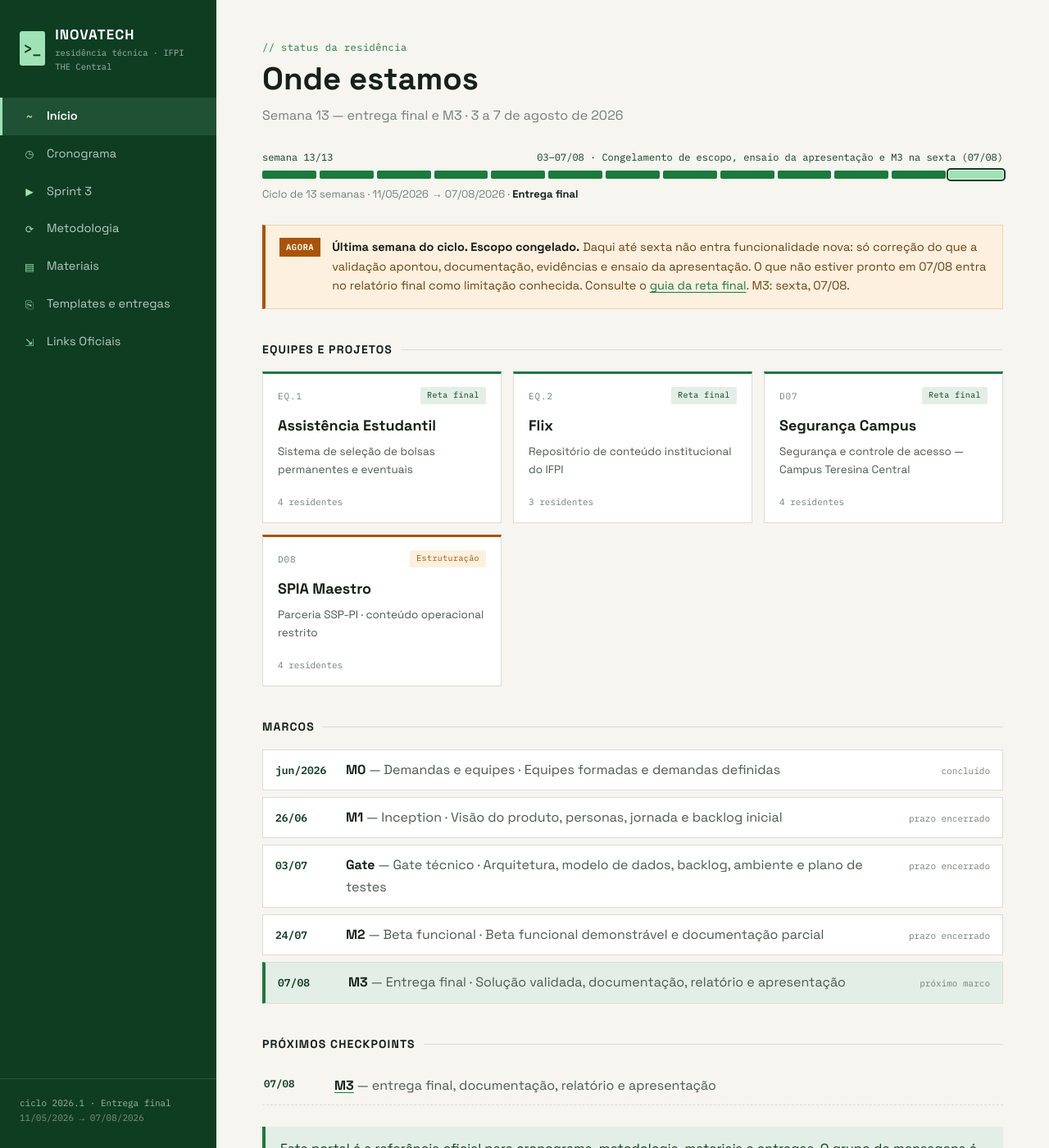
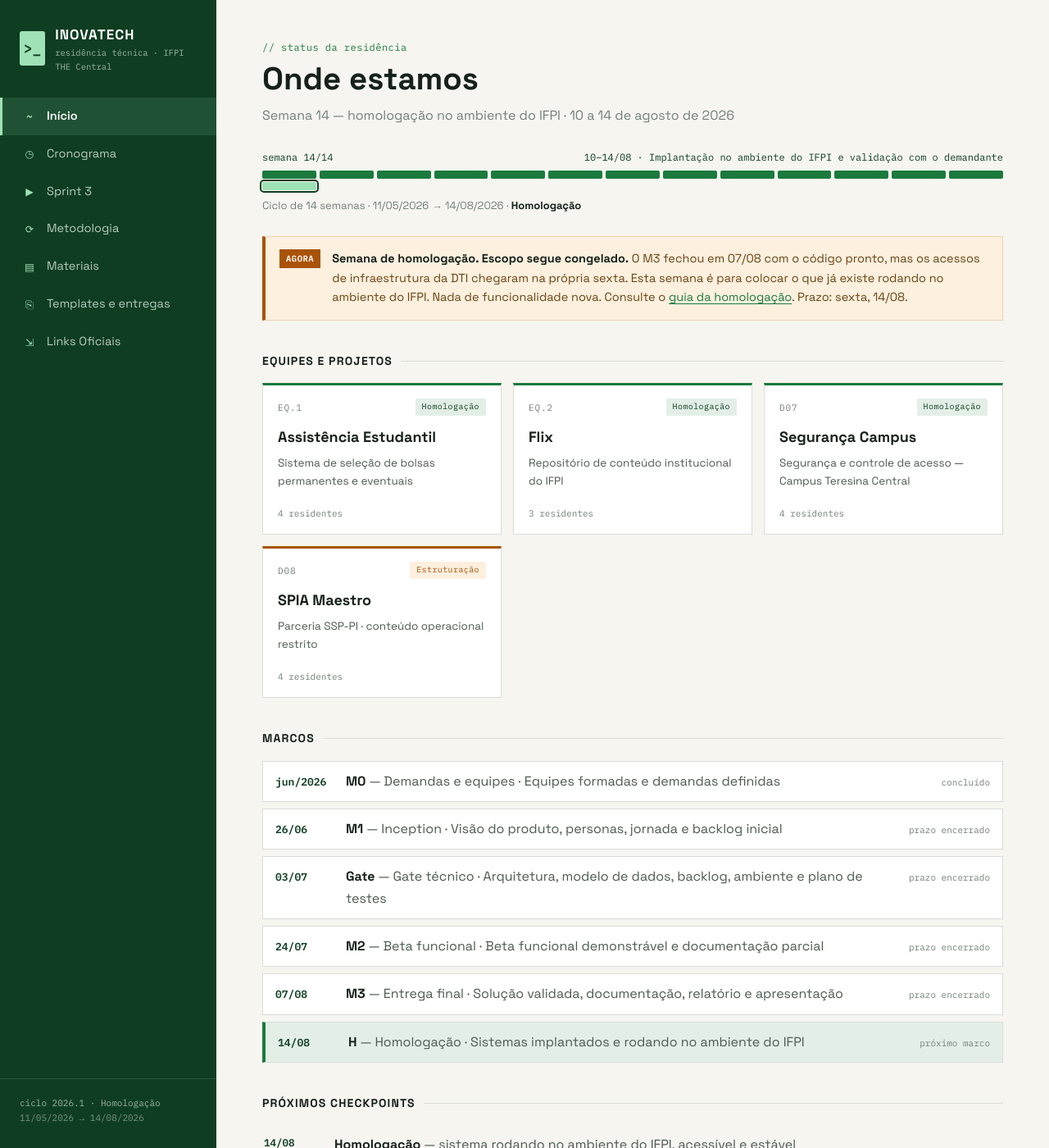
Before and after one commit to inovatech-ifpi/portal, a Jekyll site: the page built from index.md, in a window 1280 px wide and 1400 px high. Shown: the whole window at 82% size. Built offline with Jekyll 4.4.1, drawn with Linux system fonts in a browser that asks for light colours; some of the changed text lies outside the part shown.

Commit message:
portal: semana 14 — homologação no ambiente do IFPI
O M3 (07/08) encerrou com o código pronto, mas os acessos de infraestrutura
da DTI só foram liberados na própria sexta. A semana 14 (10–14/08) existe
para implantar o que já foi entregue.

- ciclo estendido para 14 semanas, encerrando em 14/08
- marco novo "H — Homologação · 14/08"; M3 passa a prazo encerrado
- página /homologacao/ com o checklist de implantação e a regra de credenciais
- equipes passam de "Reta final" para "Homologação"
- corrige fase 4 da metodologia, que ainda dizia "agora → 24/07"
- check_portal.rb aceita a semana 14

Co-Authored-By: Claude Opus 5 <noreply@anthropic.com>

```diff
--- a/_data/portal.yml
+++ b/_data/portal.yml
@@ -4,33 +4,33 @@ brand_subtitle: "residência técnica · IFPI THE Central"
 cycle:
   label: "ciclo 2026.1"
   start: "11/05/2026"
-  end: "07/08/2026"
-  total_weeks: 13
-  current_week: 13
-  current_period: "03–07/08"
-  current_phase: "Entrega final"
-  current_focus: "Congelamento de escopo, ensaio da apresentação e M3 na sexta (07/08)"
+  end: "14/08/2026"
+  total_weeks: 14
+  current_week: 14
+  current_period: "10–14/08"
+  current_phase: "Homologação"
+  current_focus: "Implantação no ambiente do IFPI e validação com o demandante"
 
 projects:
   - code: "EQ.1"
     name: "Assistência Estudantil"
     description: "Sistema de seleção de bolsas permanentes e eventuais"
     residents: 4
-    status: "Reta final"
+    status: "Homologação"
     tone: "active"
     repository: "equipe-assistencia-bolsas"
   - code: "EQ.2"
     name: "Flix"
     description: "Repositório de conteúdo institucional do IFPI"
     residents: 3
-    status: "Reta final"
+    status: "Homologação"
     tone: "active"
     repository: "equipe-flix-conteudo"
   - code: "D07"
     name: "Segurança Campus"
     description: "Segurança e controle de acesso — Campus Teresina Central"
     residents: 4
-    status: "Reta final"
+    status: "Homologação"
     tone: "active"
     repository: "equipe-seguranca-campus"
   - code: "D08"
@@ -69,9 +69,15 @@ milestones:
   - code: "M3"
     name: "Entrega final"
     date: "07/08"
+    status: "prazo encerrado"
+    tone: "closed"
+    deliverable: "Solução validada, documentação, relatório e apresentação"
+  - code: "H"
+    name: "Homologação"
+    date: "14/08"
     status: "próximo marco"
     tone: "current"
-    deliverable: "Solução validada, documentação, relatório e apresentação"
+    deliverable: "Sistemas implantados e rodando no ambiente do IFPI"
 
 weeks:
   - number: "1–5"
@@ -113,14 +119,19 @@ weeks:
   - number: "13"
     period: "03–07/08"
     focus: "Demo Day, relatório, encerramento e M3"
+    state: "done"
+    link: "/reta-final/"
+  - number: "14"
+    period: "10–14/08"
+    focus: "Homologação: implantação no ambiente do IFPI e validação com o demandante"
     state: "current"
-    link: "/reta-final/"
+    link: "/homologacao/"
 
 deadlines:
-  - date: "07/08"
-    title: "M3"
-    detail: "entrega final, documentação, relatório e apresentação"
-    link: "/cronograma/"
+  - date: "14/08"
+    title: "Homologação"
+    detail: "sistema rodando no ambiente do IFPI, acessível e estável"
+    link: "/homologacao/"
 
 contacts:
   - name: "Prof. Aislan"
--- a/cronograma.md
+++ b/cronograma.md
@@ -2,7 +2,7 @@
 layout: page
 title: "Cronograma e Marcos"
 permalink: /cronograma/
-kicker: "// 13 semanas · 11/05 → 07/08/2026"
+kicker: "// 14 semanas · 11/05 → 14/08/2026"
 nav_icon: "◷"
 nav_title: "Cronograma"
 ---
@@ -43,6 +43,8 @@ Todas as equipes seguem o mesmo calendário de entregas.
   {% endfor %}
 </ol>
 
-> O M3 é o próximo e último marco formal. As Sprints 1, 2 e 3 foram os ciclos
-> semanais de implementação até o M2; as semanas 12 e 13 são de
-> [validação e entrega]({{ '/reta-final/' | relative_url }}).
+> As Sprints 1, 2 e 3 foram os ciclos semanais de implementação até o M2; as
+> semanas 12 e 13 foram de [validação e entrega]({{ '/reta-final/' | relative_url }}),
+> encerradas no M3. A semana 14 é de
+> [homologação]({{ '/homologacao/' | relative_url }}): colocar no ar, no ambiente
+> do IFPI, o que foi entregue no M3.
--- /dev/null
+++ b/homologacao.md
@@ -0,0 +1,74 @@
+---
+layout: page
+title: "Homologação — colocar no ar no ambiente do IFPI"
+permalink: /homologacao/
+kicker: "// semana 14 · 10 a 14/08/2026"
+nav_icon: "▲"
+nav_title: "Homologação"
+---
+
+Semana 14 — **10 a 14/08/2026**
+
+Prazo — **sexta-feira, 14/08**
+
+> O M3 fechou em 07/08 com o código pronto, mas os acessos de infraestrutura da
+> DTI só chegaram na própria sexta. Sem servidor não há como colocar nada no ar,
+> e é só isso que falta. Esta semana existe para isso: pegar o que já está
+> construído e fazer rodar no ambiente do IFPI.
+
+## O que vale e o que não vale
+
+**Escopo congelado.** Não entra funcionalidade nova, mudança de regra de negócio
+nem refatoração. Se aparecer um bug durante a implantação e ele não impedir o
+sistema de rodar, abra uma issue nova e siga em frente.
+
+O critério de fechamento é simples e é um só: **o sistema de pé, acessível e
+estável no ambiente do IFPI.** Não é "roda na minha máquina", não é "o container
+sobe local". É a aplicação no servidor, com endereço que outra pessoa consegue
+abrir.
+
+## Os dois níveis do prazo
+
+Eles não têm o mesmo peso, e vale entender a diferença:
+
+- **Obrigatório até sexta, 14/08** — a aplicação rodando no servidor do IFPI.
+  Isso não escorrega.
+- **Desejável na mesma semana** — a validação com o demandante. Depende da agenda
+  de gente que não é da equipe, então se não couber, passa para a semana de 17 a
+  21/08 sem prejuízo nenhum.
+
+## Checklist de implantação
+
+Cada equipe tem a sua issue de homologação no repositório, com este mesmo
+checklist. Ela é a referência da semana:
+
+- [ ] arquivo de ambiente de produção preenchido com as credenciais reais da DTI,
+      **fora do repositório**;
+- [ ] aplicação no ar sob HTTPS (certificado válido, ou autoassinado com o motivo
+      registrado na documentação);
+- [ ] todos os containers em estado saudável;
+- [ ] rotas principais validadas: API, arquivos estáticos e de mídia, área
+      administrativa e a aplicação em si;
+- [ ] banco migrado e com carga inicial mínima, **sem nenhum dado pessoal real**;
+- [ ] usuário de teste criado para o demandante conseguir entrar e validar;
+- [ ] roteiro de homologação escrito no README ou em `docs/`: o que o validador
+      deve abrir e clicar, na ordem;
+- [ ] procedimento de reinício e de retorno à versão anterior documentado;
+- [ ] evidência anexada na issue: endereço de acesso e capturas de tela.
+
+## Sobre credenciais
+
+As credenciais de produção da DTI não entram no repositório em hipótese alguma —
+nem em arquivo de exemplo, nem em comentário, nem em print anexado na issue. Se
+alguma escapar num commit, avise o instrutor no mesmo dia: trocar a credencial é
+rápido, descobrir semanas depois que ela está no histórico não é.
+
+O mesmo vale para os dados de carga inicial. Ambiente de demonstração usa dado
+fictício. Nenhum sistema desta residência sobe com dado real de aluno,
+servidor ou responsável.
+
+## Onde registrar
+
+Na issue de homologação do próprio repositório, com evidência anexada. É de lá
+que sai o relato de fechamento do ciclo — se não estiver registrado na issue,
+não conta como entregue.
--- a/index.md
+++ b/index.md
@@ -3,7 +3,7 @@ layout: page
 title: "Onde estamos"
 permalink: /
 kicker: "// status da residência"
-description: "Semana 13 — entrega final e M3 · 3 a 7 de agosto de 2026"
+description: "Semana 14 — homologação no ambiente do IFPI · 10 a 14 de agosto de 2026"
 ---
 
 <div class="progress-block" aria-label="Progresso do ciclo">
@@ -12,7 +12,7 @@ description: "Semana 13 — entrega final e M3 · 3 a 7 de agosto de 2026"
     <span>{{ site.data.portal.cycle.current_period }} · {{ site.data.portal.cycle.current_focus }}</span>
   </div>
   <div class="progress-track" aria-hidden="true">
-    {% for number in (1..13) %}
+    {% for number in (1..site.data.portal.cycle.total_weeks) %}
       <span class="progress-cell{% if number < site.data.portal.cycle.current_week %} done{% elsif number == site.data.portal.cycle.current_week %} current{% endif %}"></span>
     {% endfor %}
   </div>
@@ -26,12 +26,12 @@ description: "Semana 13 — entrega final e M3 · 3 a 7 de agosto de 2026"
 <div class="alert">
   <span class="alert-tag mono">AGORA</span>
   <p>
-    <strong>Última semana do ciclo. Escopo congelado.</strong>
-    Daqui até sexta não entra funcionalidade nova: só correção do que a validação
-    apontou, documentação, evidências e ensaio da apresentação. O que não estiver
-    pronto em 07/08 entra no relatório final como limitação conhecida. Consulte o
-    <a href="{{ '/reta-final/' | relative_url }}">guia da reta final</a>.
-    M3: sexta, 07/08.
+    <strong>Semana de homologação. Escopo segue congelado.</strong>
+    O M3 fechou em 07/08 com o código pronto, mas os acessos de infraestrutura da
+    DTI chegaram na própria sexta. Esta semana é para colocar o que já existe
+    rodando no ambiente do IFPI. Nada de funcionalidade nova. Consulte o
+    <a href="{{ '/homologacao/' | relative_url }}">guia da homologação</a>.
+    Prazo: sexta, 14/08.
   </p>
 </div>
 
--- a/materiais.md
+++ b/materiais.md
@@ -7,6 +7,12 @@ nav_icon: "▤"
 ---
 
 _Os materiais de cada etapa são publicados aqui após as sessões._
+
+## Semana 14 — Homologação
+
+- [Guia da homologação e checklist de implantação]({{ '/homologacao/' | relative_url }})
+- [Estrutura do relatório final]({{ '/templates/relatorio-final/' | relative_url }})
+- [README da equipe]({{ '/templates/readme-squad/' | relative_url }})
 
 ## Semana 13 — Entrega final e M3
 
--- a/metodologia.md
+++ b/metodologia.md
@@ -17,8 +17,9 @@ O processo não começa pelo código. Começa pelo problema, pelo usuário e pel
 1. **Diagnóstico e equipes (concluído).** Vocês responderam o diagnóstico e as equipes foram organizadas em torno de demandas reais, dimensionadas pelo tamanho de cada problema.
 2. **Inception (prazo encerrado — M1 26/06).** Cada equipe entrevistou o setor demandante, definiu o problema, usuários, escopo mínimo e backlog inicial.
 3. **Projeto e prototipação (prazo encerrado — Gate 03/07).** Arquitetura, modelo de dados, repositório, ambiente e plano de testes.
-4. **Implementação (agora → 24/07).** Sprints curtos com review demonstrável. Começa com o [planejamento da Sprint 1]({{ '/sprint-1/' | relative_url }}) e termina com o **beta funcional** (M2).
-5. **Validação e entrega (→ 07/08).** Testes com usuários reais, documentação completa, Demo Day e relatório final (M3).
+4. **Implementação (prazo encerrado — M2 24/07).** Sprints curtos com review demonstrável, do [planejamento da Sprint 1]({{ '/sprint-1/' | relative_url }}) até o **beta funcional**.
+5. **Validação e entrega (prazo encerrado — M3 07/08).** Testes com usuários reais, documentação completa, Demo Day e relatório final.
+6. **Homologação (agora → 14/08).** Implantação no ambiente do IFPI e validação com o demandante. Ver o [guia da homologação]({{ '/homologacao/' | relative_url }}).
 
 ## Papéis nas equipes
 
--- a/scripts/check_portal.rb
+++ b/scripts/check_portal.rb
@@ -58,7 +58,7 @@ end
 
 portal_data = YAML.safe_load(File.read(File.join(ROOT, "_data", "portal.yml")))
 current_week = portal_data.dig("cycle", "current_week")
-unless current_week.is_a?(Integer) && current_week.between?(1, 13)
+unless current_week.is_a?(Integer) && current_week.between?(1, 14)
   errors << "_data/portal.yml: current_week inválida"
 end
 
```
